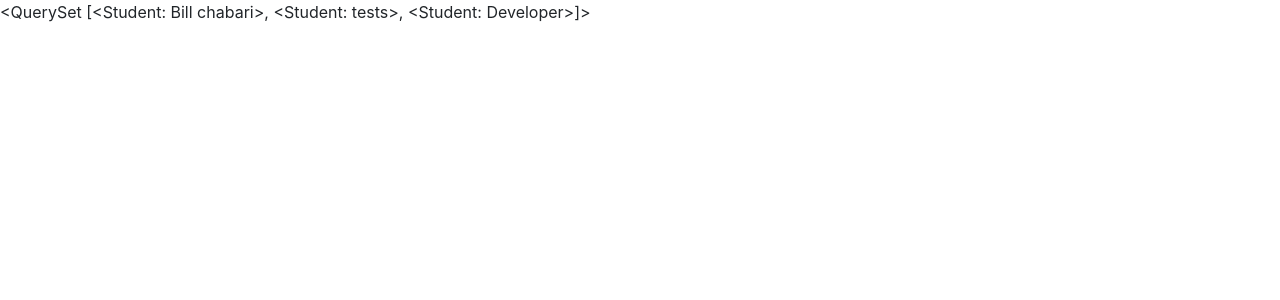
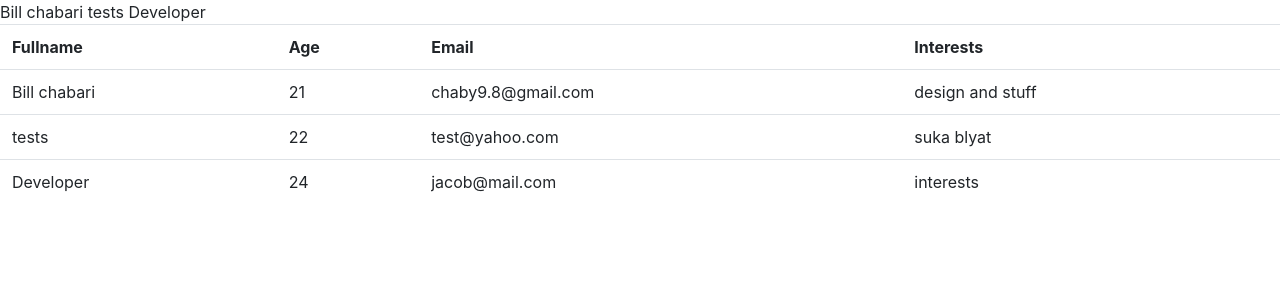
Before and after one commit to BillChabzz/django-application-app, a Django app: page /students/ in a window 1280 px wide. Shown: the top 300 px of the page. Run offline with Django 3.2, Linux system fonts and the light colour scheme; data comes from the database, SQL or seed files in the repository; some libraries are stand-ins or nearby versions.

Commit message:
display student data on page

```diff
--- a/home/templates/students.html
+++ b/home/templates/students.html
@@ -18,7 +18,26 @@
     <![endif]-->
   </head>
     <body>
-        <p>{{students}}</p>
+        {% for student in students %}
+            {{student.full_name}}
+        {% endfor %}
+
+        <table class="table">
+            <tr><th>Fullname</th>
+            <th>Age</th>
+            <th>Email</th>
+            <th>Interests</th>
+            {% for student in students %}
+                <tr>
+            <td>{{student.full_name}}</td>
+            <td>{{student.age}}</td>
+            <td>{{student.email}}</td>
+            <td>{{student.interest}}</td>
+                </tr>
+            {% endfor %}
+
+            </tr>
+        </table>
     </body>
     <!-- jQuery (necessary for Bootstrap's JavaScript plugins) -->
     <script src="https://ajax.googleapis.com/ajax/libs/jquery/1.11.3/jquery.min.js"></script>
```
